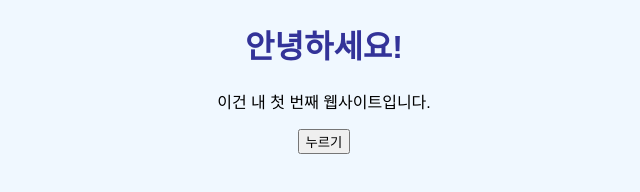
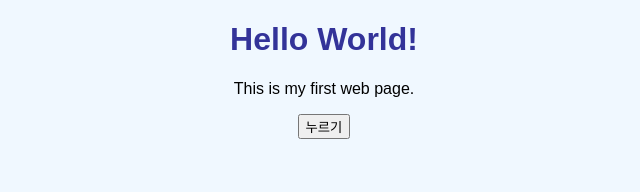
Before and after one commit to stolo0101/MyFirstPage, a plain HTML site: page index.html in a window 1280 px wide. Shown: the whole page, without its empty margins (316-956 px from the left). Drawn offline with Linux system fonts and the light colour scheme.

Commit message:
메인 페이지 텍스트 영어로 변경

```diff
--- a/index.html
+++ b/index.html
@@ -3,13 +3,13 @@
 
 <head>
     <meta charset="UTF-8" />
-    <title>내 첫 웹사이트</title>
+    <title>MyFirstPage</title>
     <link rel="stylesheet" href="style.css" />
 </head>
 
 <body>
-    <h1>안녕하세요!</h1>
-    <p>이건 내 첫 번째 웹사이트입니다.</p>
+    <h1>Hello World!</h1>
+    <p>This is my first web page.</p>
     <button onclick="sayHello()">누르기</button>
 
     <script src="script.js"></script>
```
